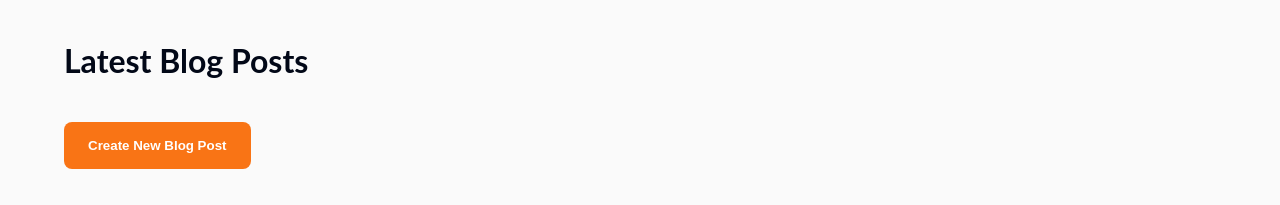
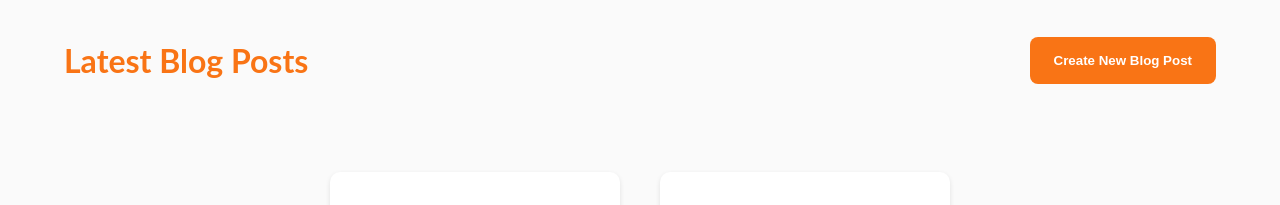
Before and after one commit to oreoluwa212/js_employ, a plain HTML site: page index.html in a window 1280 px wide. Shown: the part 873-1078 px from the top of the page. Drawn offline with Linux system fonts and the light colour scheme; no server answers.

Commit message:
fix: hot fix

```diff
--- a/css/styles.css
+++ b/css/styles.css
@@ -77,12 +77,6 @@ header img:hover {
   flex: 0 1 250px;
 }
 
-.card:hover {
-  background-color: #11071f;
-  color: #fff;
-  box-shadow: 0 4px 12px rgba(0, 0, 0, 0.3);
-}
-
 .card-label {
   font-size: 1.2rem;
   font-weight: bold;
@@ -126,13 +120,6 @@ header img:hover {
 #page-info {
   font-weight: bold;
   margin: 0 10px;
-}
-
-.card:hover .card-label,
-.card:hover p,
-body.dark-mode .card:hover .card-label,
-body.dark-mode .card:hover p {
-  color: #fff;
 }
 
 body.dark-mode .card {
@@ -460,6 +447,16 @@ input[type="url"]:focus {
   outline: none;
 }
 
+.cta-button-container {
+  display: flex;
+  width: 100%;
+  align-items: center;
+  justify-content: space-between;
+}
+
+.latest {
+  color: var(--primary);
+}
 .btn-blog {
   padding: 16px;
   width: 100%;
--- a/index.html
+++ b/index.html
@@ -43,13 +43,9 @@
         </div>
       </div>
 
-      <h1>Latest Blog Posts</h1>
       <div class="cta-button-container">
-        <button
-          class="btn"
-          aria-label="Create New Blog Post"
-          id="openModal"
-        >
+        <h1 class="latest">Latest Blog Posts</h1>
+        <button class="btn" aria-label="Create New Blog Post" id="openModal">
           Create New Blog Post
         </button>
       </div>
```
Also changed, not shown: 1 other file.
